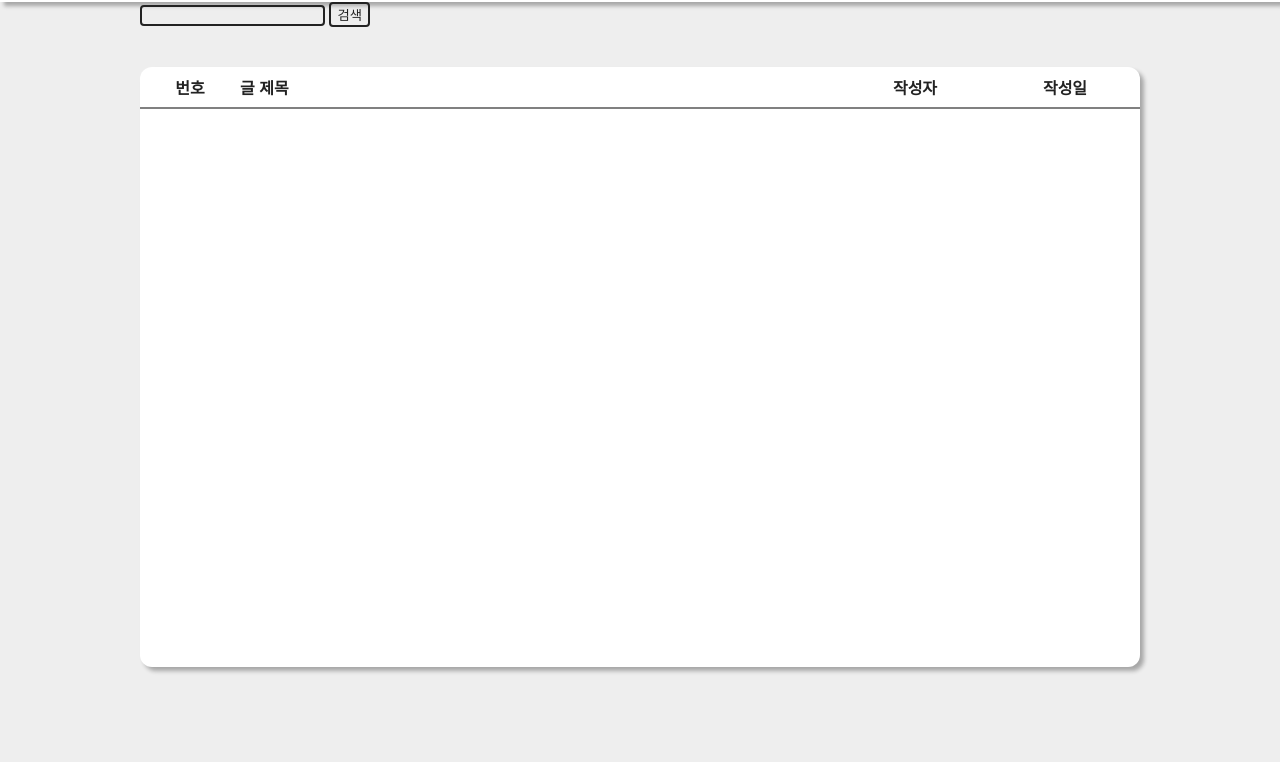
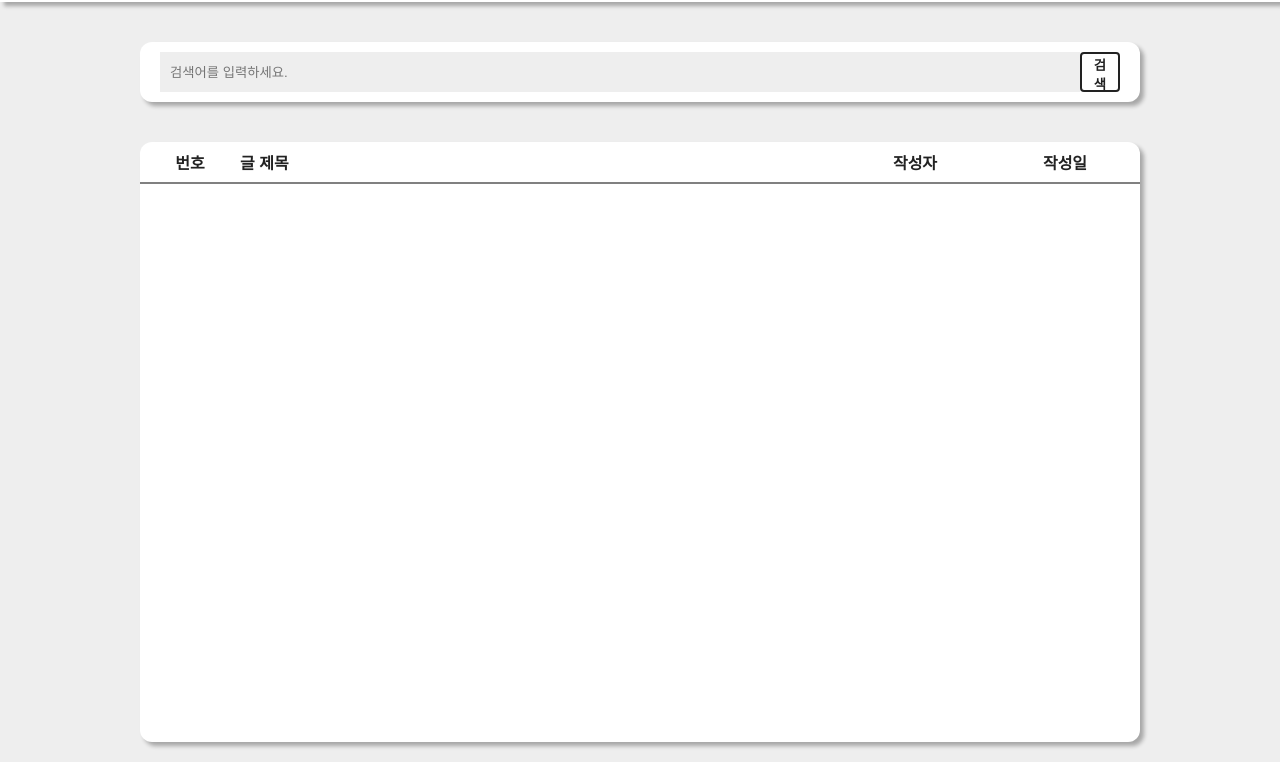
Before and after one commit to jochongs/stageus-backend-jwt, a website: page public/html/index.html in a window 1280 px wide. Shown: the part 58-820 px from the top of the page. Drawn offline with nearby package versions, Linux system fonts and the light colour scheme; no server answers.

Commit message:
add search board featrue

```diff
--- a/module/login_count.js
+++ b/module/login_count.js
@@ -3,6 +3,7 @@ const redis = require('redis').createClient();
 const loginCount = async (userId) => {
     //prepare data
     const date = new Date();
+    date.setHours(date.getHours() + 9);
     const today = `${date.getFullYear()}${date.getMonth() + 1}${date.getDate()}`;
 
     //connect redis
@@ -23,6 +24,7 @@ const loginCount = async (userId) => {
         }
     }else{
         await redis.set(`login-${userId}-${today}`, parseInt(userTodayLoginCount) + 1);
+        await redis.expire(`login-${userId}-${today}`, 60 * 60 * 24);
     }
 
     //disconnect redis
--- a/public/css/index.css
+++ b/public/css/index.css
@@ -63,7 +63,40 @@
     color: white;
     font-weight: bolder;
 }
-
+/* search container =============================================== */
+.board_search_container{
+    display: flex;
+    justify-content: center;
+    align-items: center;
+    width: 100%;
+    margin-top: 40px;
+    height: 60px;
+    border-radius: 12px;
+    background: white;
+    box-shadow: 4px 4px 4px rgba(0, 0, 0, 0.3);
+}
+.board_search_input_container{
+    position: relative;
+    height: 40px;
+    width: calc(100% - 80px);
+    background-color: #eee;
+}
+.board_search_input{
+    height: 100%;
+    width: 100%;
+    padding-left: 10px;
+    border: none;
+}
+.board_search_submit_btn_container{
+    position: relative;
+    width: 40px;
+    height: 40px;
+}
+.board_search_submit_btn{
+    width: 100%;
+    height: 100%;
+    font-weight: bolder;
+}
 
 /* post ============================================================ */
 .board_section{
--- a/public/html/index.html
+++ b/public/html/index.html
@@ -40,8 +40,12 @@
         </section>
         <section class="board_search_section">
             <div class="board_search_container">
-                <input type="text">
-                <button>검색</button>
+                <div class="board_search_input_container">
+                    <input type="text" class="board_search_input" id="search-keyword" placeholder="검색어를 입력하세요.">
+                </div>
+                <div class="board_search_submit_btn_container">
+                    <button class="board_search_submit_btn" onclick="clickSearchBtn()">검색</button>
+                </div>
             </div>
         </section>
         <section class="board_section">
--- a/public/js/index.js
+++ b/public/js/index.js
@@ -67,7 +67,13 @@ const getPostData = async ()=>{
 }
 
 //게시글을 뿌려주는 함수
-const addPostItem = (postItemArray=[])=>{
+const addPostItem = (postItemArray=[]) => {
+    //remove all post item
+    document.querySelectorAll('.post_container>div').forEach((postItem) => {
+        postItem.remove();
+    })
+
+    //add post item
     postItemArray.forEach((postItem,index)=>{
         const postIdx = postItem.post_idx;
         const postTitle = postItem.post_title;
@@ -108,3 +114,19 @@ const addPostItem = (postItemArray=[])=>{
         document.querySelector('.post_container').append(postItemDiv);
     })
 }
+
+const clickSearchBtn = async () => {
+    //prepare data
+    const keyword = document.querySelector('#search-keyword').value;
+
+    //check keyword
+    if(keyword.length === 0){
+        alert('검색어를 입력해주세요');
+    }else{
+        //request search post
+        const response = await fetch(`/post/search?keyword=${keyword}`);
+        const result = await response.json();
+
+        addPostItem(result.data);
+    }
+}
--- a/router/login_count.js
+++ b/router/login_count.js
@@ -4,6 +4,7 @@ const redis = require('redis').createClient();
 router.get('/', async (req, res) => {
     //prepare data
     const date = new Date();
+    date.setHours(date.getHours() + 9);
     const today = `${date.getFullYear()}${date.getMonth() + 1}${date.getDate()}`;
 
     //FE로 보내줄 데이터
```
Also changed, not shown: router/post.js (+33 -0 lines).
